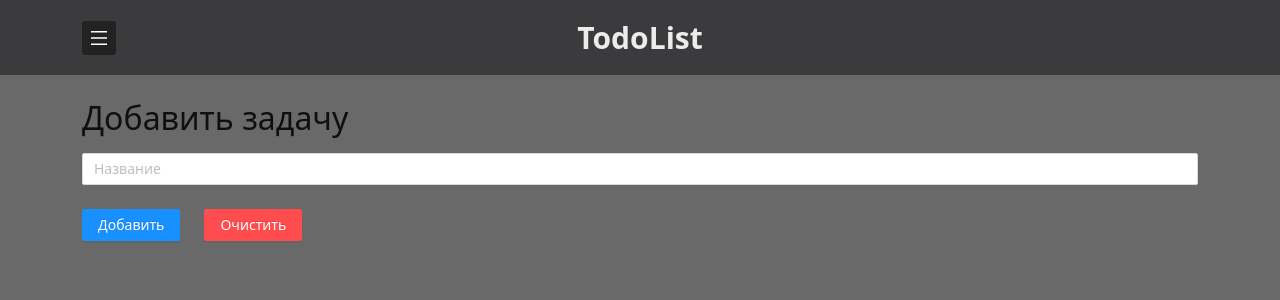
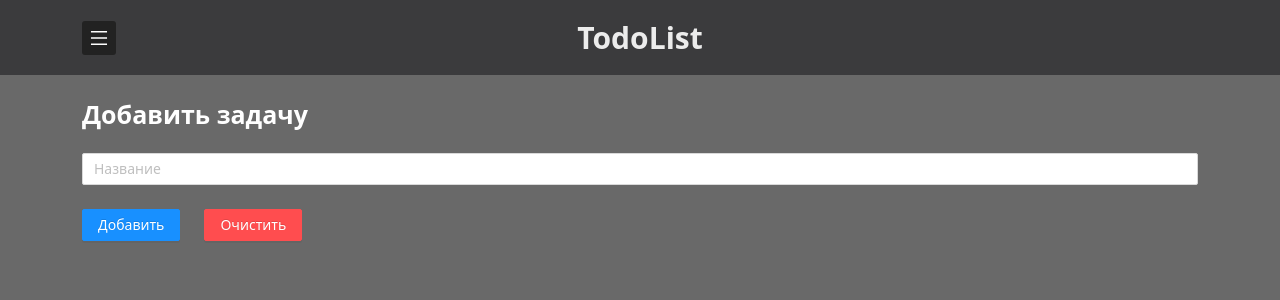
Before and after one commit to AlexType/todo-list, a Next.js app: page /add-task in a window 1280 px wide. Shown: the top 300 px of the page. Built offline with nearby package versions, Linux system fonts and the light colour scheme.

Commit message:
added: text styles

```diff
--- a/pages/add-task/index.jsx
+++ b/pages/add-task/index.jsx
@@ -4,7 +4,7 @@ import TaskAdd from "../../src/components/TaskAdd";
 export default function AddTask() {
     return (
         <div className="container">
-            <h2 className="title mb-3">Добавить задачу</h2>
+            <h1 className="title-page mb-4">Добавить задачу</h1>
             <TaskAdd />
         </div>
     );
--- a/pages/all-tasks/index.jsx
+++ b/pages/all-tasks/index.jsx
@@ -20,7 +20,7 @@ export default function AllTasks() {
 
     return (
         <div className="container">
-            <h1>Все задачи</h1>
+            <h1 className="title-page mb-4">Все задачи</h1>
             <TasksList tasks={tasks} />
             <Button className="mt-4" type="primary" onClick={showModal}>
                 Добавить задачу
--- a/pages/index.jsx
+++ b/pages/index.jsx
@@ -3,7 +3,7 @@ import React from "react";
 export default function Home() {
     return (
         <div className="container">
-            <h1>Home2</h1>
+            <h1 className="title-page mb-4">Главная</h1>
         </div>
     );
 }
--- /dev/null
+++ b/styles/common/_text.scss
@@ -0,0 +1,9 @@
+%title {
+    font-weight: 700;
+    color: #fff;
+}
+
+.title-page {
+    @extend %title;
+    font-size: 25px;
+}
--- a/styles/containers/_header.scss
+++ b/styles/containers/_header.scss
@@ -8,7 +8,7 @@
         text-decoration: none;
         text-transform: uppercase;
         &:hover {
-            color: #1e1e1e;
+            color: rgb(255, 255, 255);
             text-decoration: underline;
         }
     }
--- a/styles/main.scss
+++ b/styles/main.scss
@@ -15,6 +15,7 @@
 @import "~bootstrap/scss/utilities/api";
 
 // common
+@import "common/text";
 @import "common/logo";
 @import "common/link";
 @import "common/ico";
```
